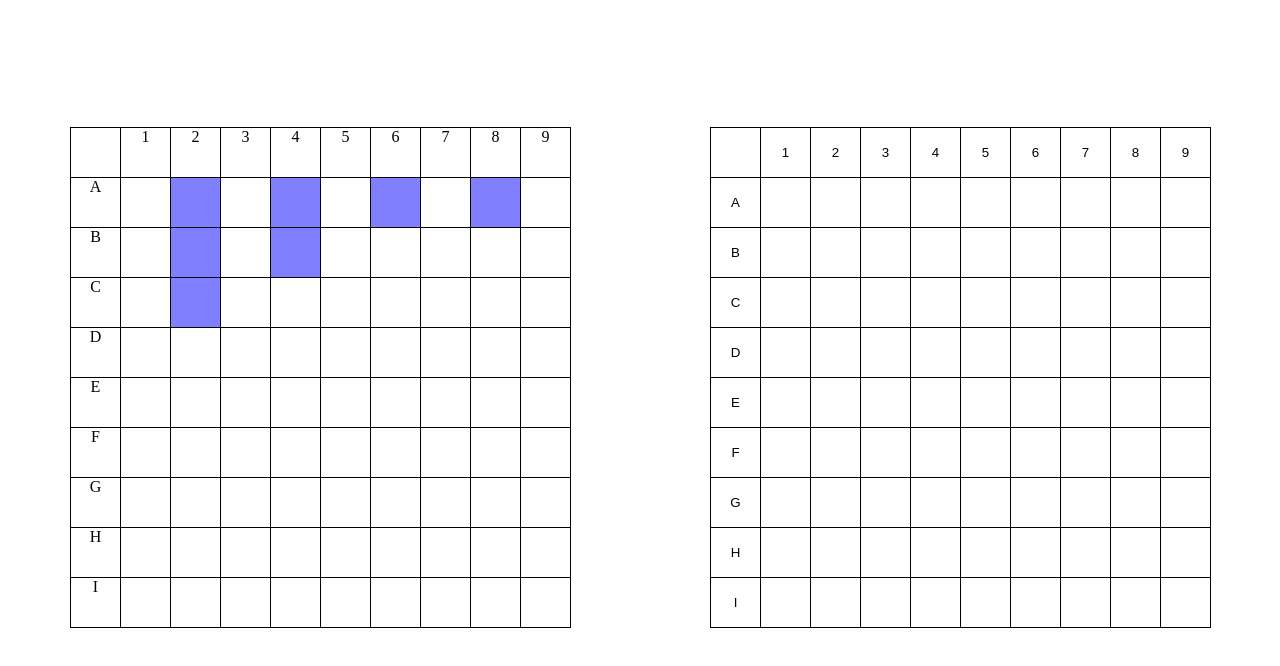
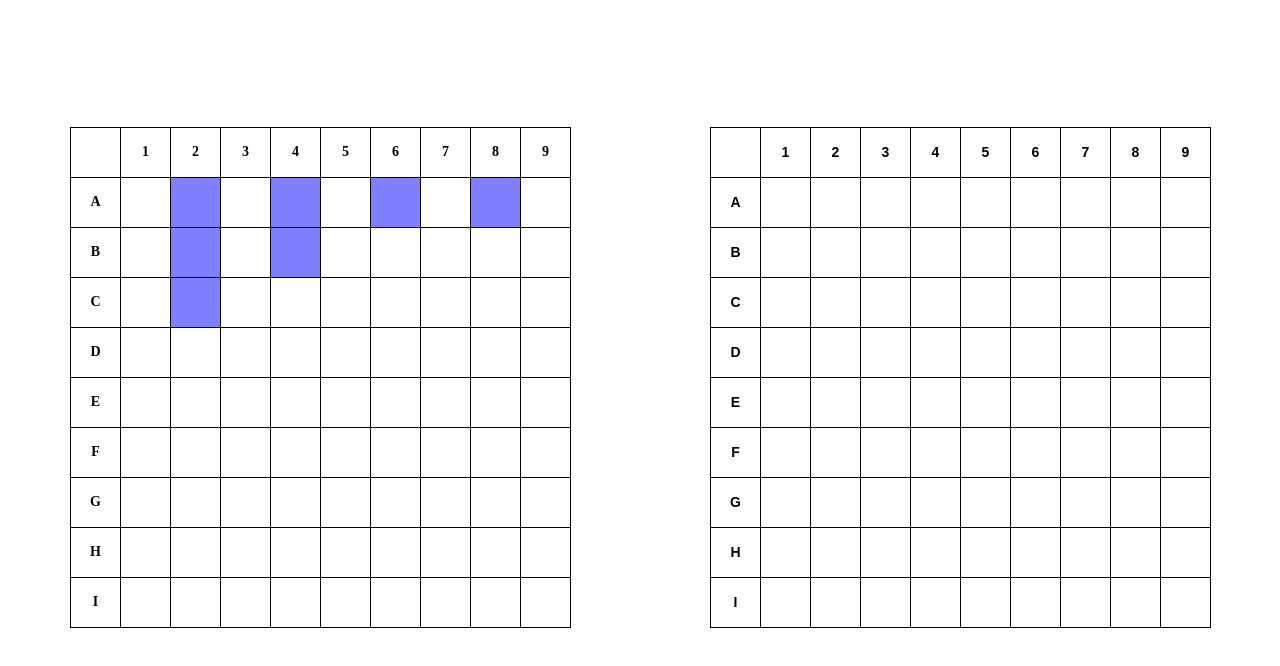
Before and after one commit to cedorikku/battleship, a website built with webpack: page src/template.html in a window 1280 px wide. Shown: the part 50-716 px from the top of the page. Built offline with nearby package versions, Linux system fonts and the light colour scheme.

Commit message:
add simple styling to labels

```diff
--- a/src/assets/styles/index.css
+++ b/src/assets/styles/index.css
@@ -33,6 +33,16 @@ h1 {
     margin: 0 -1px -1px 0;
 }
 
+.board>div:not(:has([data-coords])),
+.board>button:not(:has([data-coords])) {
+    display: flex;
+    align-items: center;
+    justify-content: center;
+    padding: 0;
+    font-size: 14px;
+    font-weight: 600;
+}
+
 .board>.intact {
     background-color: rgb(0, 0, 255, 0.5);
 }
```
